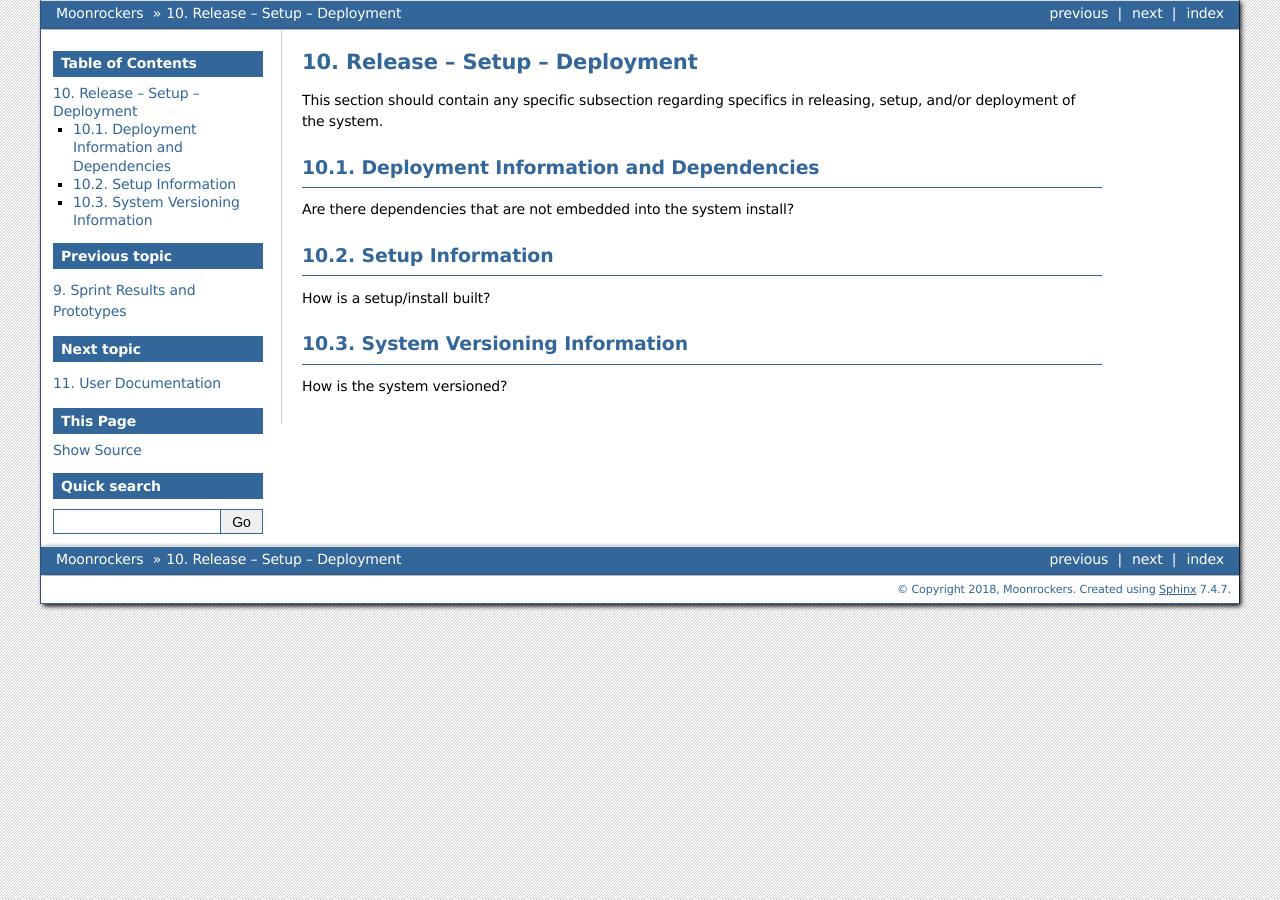
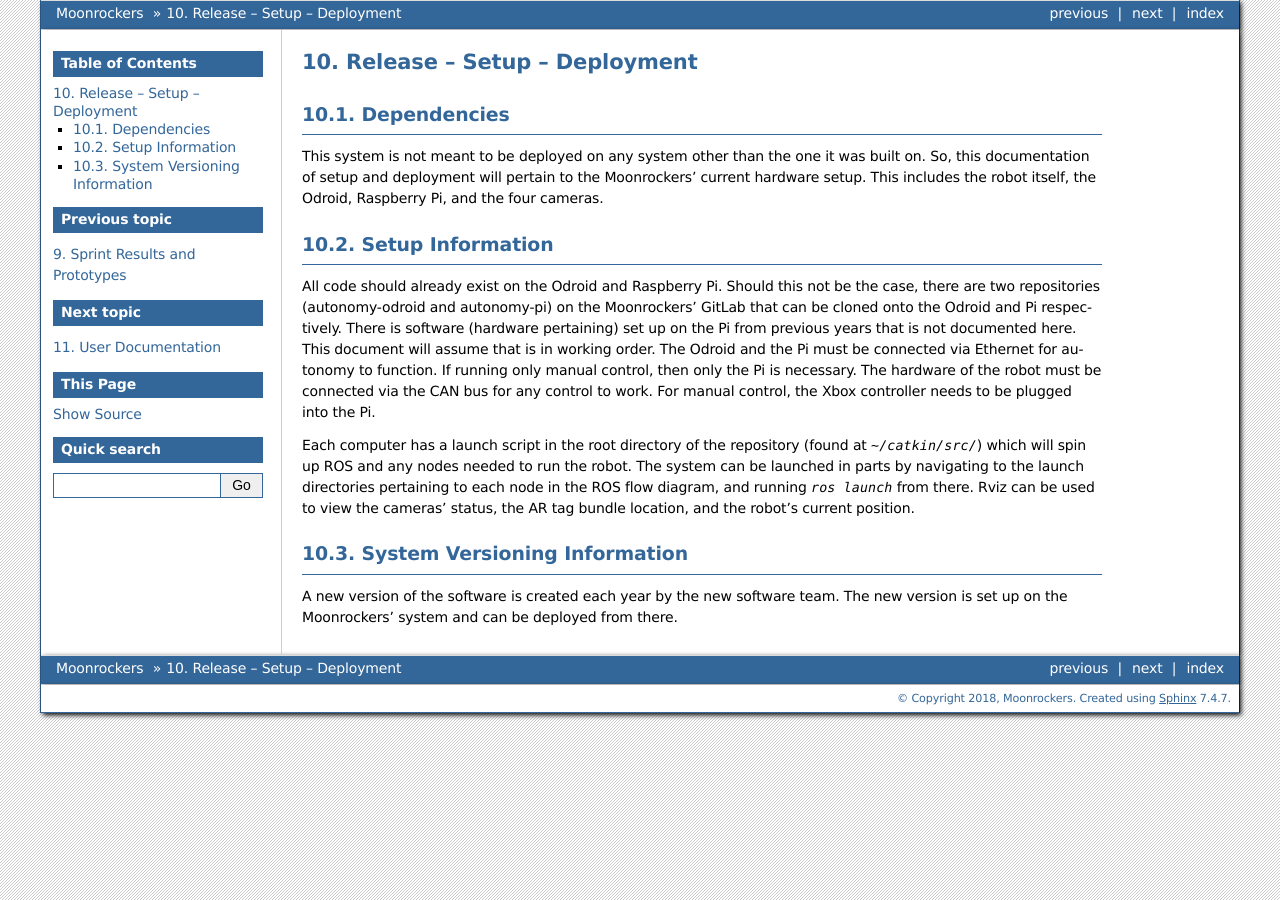
Before and after one commit to kaliRegenold/SeniorDesign, a Sphinx documentation site: the page built from DesignDoc/source/deploy.rst, in a window 1280 px wide. Built offline with Sphinx 7.4.7, drawn with Linux system fonts in a browser that asks for light colours.

Commit message:
Update deploy.

```diff
--- a/DesignDoc/source/deploy.rst
+++ b/DesignDoc/source/deploy.rst
@@ -1,20 +1,47 @@
 Release – Setup – Deployment
 ============================
 
-This section should contain any specific subsection regarding specifics
-in releasing, setup, and/or deployment of the system.
 
-Deployment Information and Dependencies
+Dependencies
 ---------------------------------------
 
-Are there dependencies that are not embedded into the system install?
+This system is not meant to be deployed on any system other than the one it was
+built on.
+So, this documentation of setup and deployment will pertain to the Moonrockers'
+current hardware setup.
+This includes the robot itself, the Odroid, Raspberry Pi, and the four cameras.
 
 Setup Information
 -----------------
 
-How is a setup/install built?
+All code should already exist on the Odroid and Raspberry Pi.
+Should this not be the case, there are two repositories (autonomy-odroid and
+autonomy-pi) on the Moonrockers' GitLab that can be cloned onto the Odroid and
+Pi respectively.
+There is software (hardware pertaining) set up on the Pi from previous years
+that is not documented here.
+This document will assume that is in working order.
+The Odroid and the Pi must be connected via Ethernet for autonomy to function.
+If running only manual control, then only the Pi is necessary.
+The hardware of the robot must be connected via the CAN bus for any control to
+work.
+For manual control, the Xbox controller needs to be plugged into the Pi.
+
+
+Each computer has a launch script in the root directory of the repository
+(found at `~/catkin/src/`) which will spin up ROS and any nodes needed to run
+the robot.
+The system can be launched in parts by navigating to the launch directories
+pertaining to each node in the ROS flow diagram, and running `ros launch` from
+there.
+Rviz can be used to view the cameras' status, the AR tag bundle location, and
+the robot's current position.
+
+
 
 System Versioning Information
 -----------------------------
 
-How is the system versioned?
+A new version of the software is created each year by the new software team.
+The new version is set up on the Moonrockers' system and can be deployed from
+there.
```
